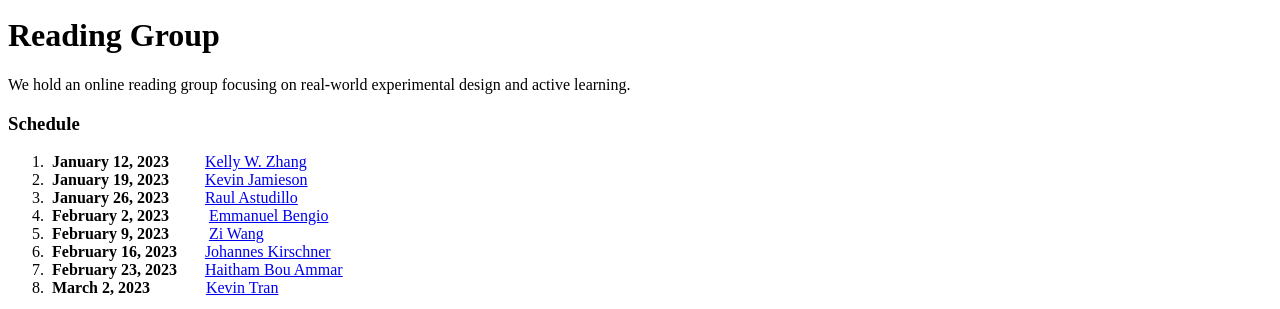
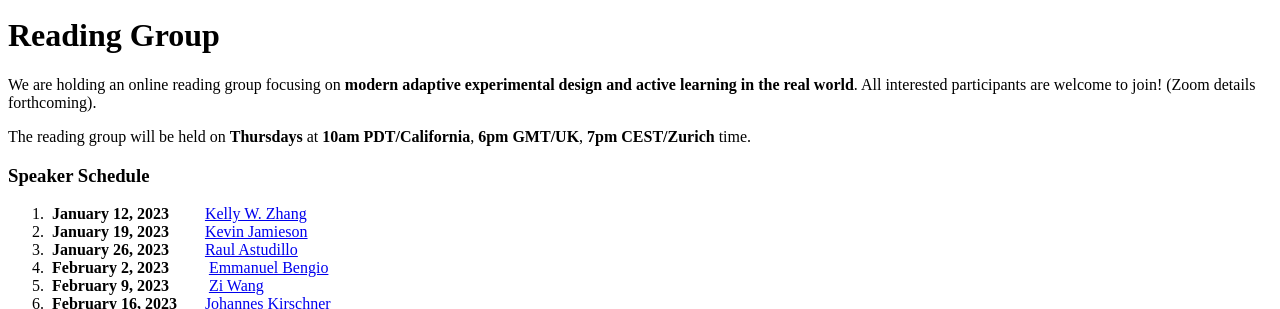
Before and after one commit to realworldml/realworldml.github.io, a Jekyll site: the page built from _pages/readinggroup.md, in a window 1280 px wide, cut to the strip 212-521 px from the top of the page. Built offline with Jekyll 4.4.1, drawn with Linux system fonts in a browser that asks for light colours; nearby versions of some CDN libraries; comment, search, counter and statistics services are not loaded.

Commit message:
update readinggroup page details

```diff
--- a/_pages/readinggroup.md
+++ b/_pages/readinggroup.md
@@ -2,12 +2,16 @@
 layout: page
 permalink: /readinggroup/
 title: Reading Group
-description: We hold an online reading group focusing on real-world experimental design and active learning.
+description:
 nav: true
 nav_order: 2
 ---
 
-### Schedule
+<p style="margin-bottom: 1mm">We are holding an online reading group focusing on <strong>modern adaptive experimental design and active learning in the real world</strong>.
+All interested participants are welcome to join! (Zoom details forthcoming).  </p>
+<p style="margin-bottom: 5mm">The reading group will be held on <strong>Thursdays</strong> at <strong>10am PDT/California</strong>, <strong>6pm GMT/UK</strong>, <strong>7pm CEST/Zurich</strong> time.</p>
+
+### Speaker Schedule
 
 1. &nbsp;**January 12, 2023** &emsp;&nbsp;&nbsp;&nbsp; [Kelly W. Zhang](https://kellywzhang.github.io/)
 2. &nbsp;**January 19, 2023** &emsp;&nbsp;&nbsp;&nbsp; [Kevin Jamieson](https://homes.cs.washington.edu/~jamieson/)
```
